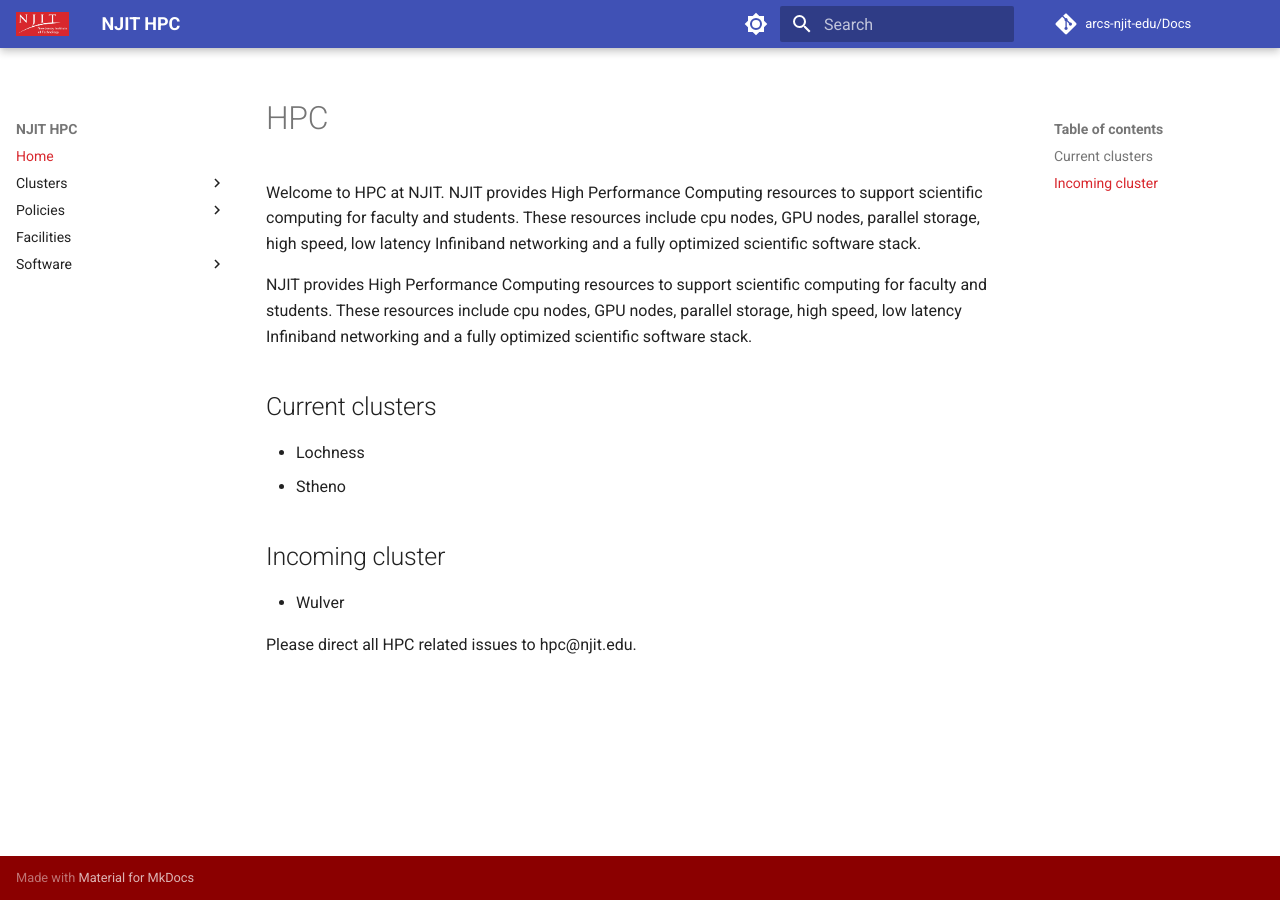
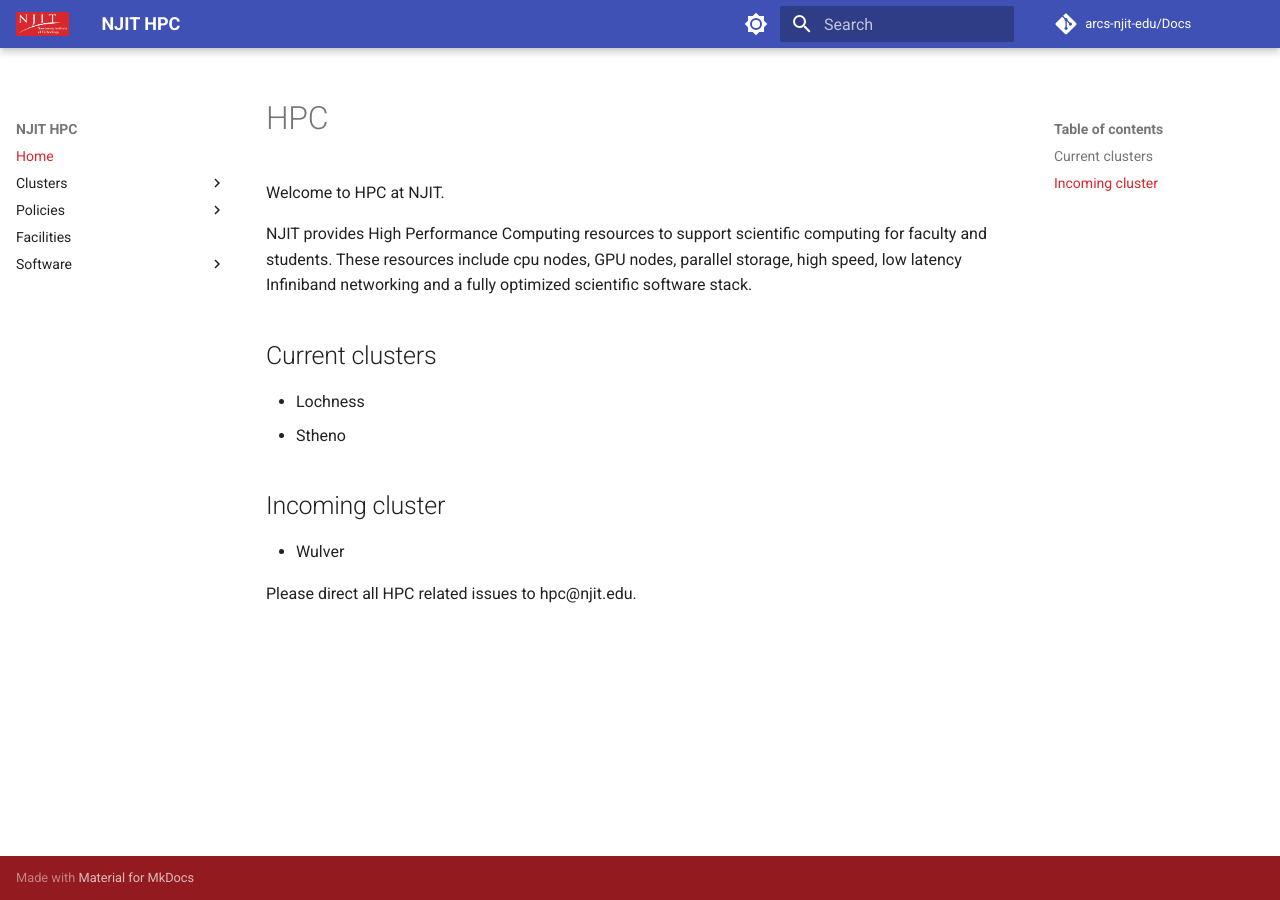
Before and after one commit to zhaohuic/Docs, an MkDocs documentation site: the page built from docs/index.md, in a window 1280 px wide. Built offline with MkDocs 1.6.1 and Material for MkDocs 9.7.7, drawn with Linux system fonts in a browser that asks for light colours; comment, search, counter and statistics services are not loaded.

Commit message:
modified extra css based on the logo

```diff
--- a/docs/index.md
+++ b/docs/index.md
@@ -1,6 +1,6 @@
 # HPC
 
-Welcome to HPC at NJIT. NJIT provides High Performance Computing resources to support scientific computing for faculty and students. These resources include cpu nodes, GPU nodes, parallel storage, high speed, low latency Infiniband networking and a fully optimized scientific software stack.
+Welcome to HPC at NJIT.
 
 NJIT provides High Performance Computing resources to support scientific computing for faculty and students. These resources include cpu nodes, GPU nodes, parallel storage, high speed, low latency Infiniband networking and a fully optimized scientific software stack.
 
--- a/docs/stylesheets/extra.css
+++ b/docs/stylesheets/extra.css
@@ -1,8 +1,8 @@
 :root {
   --md-primary-fg-color:        #d8272d;
   --md-primary-fg-color--light: #d8272d;
-  --md-primary-fg-color--dark:  #cc0000;
-  --md-footer-bg-color:         #cc0000;
+  --md-primary-fg-color--dark:  indigo;
+  --md-footer-bg-color:         #d8272d;
 }
 
 .md-grid {
--- a/mkdocs.yml
+++ b/mkdocs.yml
@@ -1,5 +1,5 @@
 site_name: NJIT HPC
-site_url: https://example.com/
+site_url: https://zingy-torte-84f203.netlify.app/
 repo_url: https://github.com/absrocks/mkdocs
 repo_name: arcs-njit-edu/Docs
 nav:
@@ -28,7 +28,7 @@
         name: Switch to dark mode
     # Palette toggle for dark mode
     - scheme: slate
-      accent: red
+      accent: indigo
       toggle:
         icon: material/brightness-4
         name: Switch to light mode
```
Also changed, not shown: docs/Softwares/matlab.md (+4 -5 lines).
